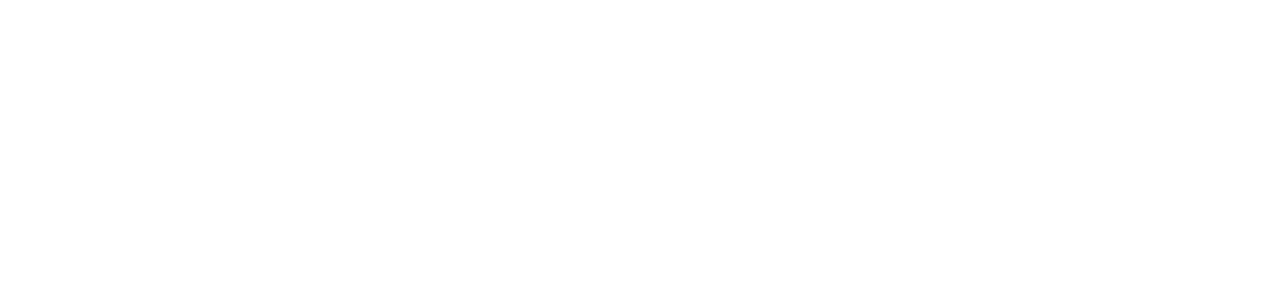
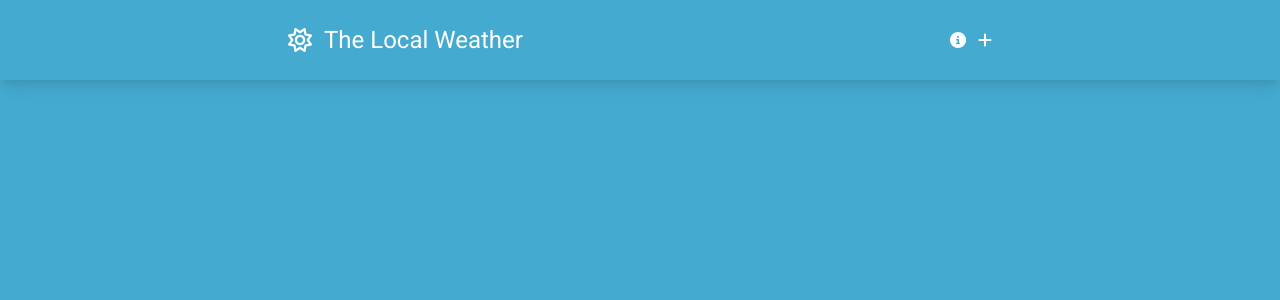
Before and after one commit to PatrikasDapsys/WeatherApp, a Vue app: page / in a window 1280 px wide. Shown: the top 300 px of the page. Built offline with nearby package versions, Linux system fonts and the light colour scheme.

Commit message:
Navigation bar

```diff
--- a/index.html
+++ b/index.html
@@ -10,6 +10,13 @@
       href="https://fonts.googleapis.com/css2?family=Roboto:wght@300;400;500;700&display=swap"
       rel="stylesheet"
     />
+    <link
+      rel="stylesheet"
+      href="https://cdnjs.cloudflare.com/ajax/libs/font-awesome/6.4.2/css/all.min.css"
+      integrity="sha512-z3gLpd7yknf1YoNbCzqRKc4qyor8gaKU1qmn+CShxbuBusANI9QpRohGBreCFkKxLhei6S9CQXFEbbKuqLg0DA=="
+      crossorigin="anonymous"
+      referrerpolicy="no-referrer"
+    />
     <title>Vite App</title>
   </head>
   <body>
--- a/package.json
+++ b/package.json
@@ -16,6 +16,7 @@
     "autoprefixer": "^10.4.16",
     "postcss": "^8.4.30",
     "tailwind": "^4.0.0",
+    "tailwindcss": "^3.3.3",
     "vite": "^4.4.9"
   }
 }
--- a/src/App.vue
+++ b/src/App.vue
@@ -1,15 +1,13 @@
 <template>
-  <div>
+  <div class="flex flex-col min-h-screen font-Roboto bg-weather-primary">
+    <SiteNavigation />
     <RouterView />
   </div>
 </template>
 
 <script setup>
-import { RouterView } from 'vue-router';
-
-
+import { RouterView } from "vue-router";
+import SiteNavigation from "./components/SiteNavigation.vue";
 </script>
 
-<style lang="scss" scoped>
-
-</style>
+<style lang="scss" scoped></style>
--- /dev/null
+++ b/src/components/SiteNavigation.vue
@@ -0,0 +1,26 @@
+<template>
+  <header class="sticky top-0 bg-weather-primary shadow-lg">
+    <nav
+      class="container flex flex-col sm:flex-row items-center gap-4 text-white py-6"
+    >
+      <RouterLink :to="{ name: 'home' }">
+        <div class="flex items-center gap-3">
+          <i class="fa-regular fa-sun text-2xl"> </i>
+          <p class="text-2xl">The Local Weather</p>
+        </div>
+      </RouterLink>
+      <div class="flex gap-3 flex-1 justify-end">
+        <i
+          class="fa-solid fa-circle-info text-xlduration-150 cursor-pointer hover:text-weather-secondary"
+        ></i>
+        <i
+          class="fa-solid fa-plus text-xlduration-150 cursor-pointer hover:text-weather-secondary"
+        ></i>
+      </div>
+    </nav>
+  </header>
+</template>
+
+<script setup>
+import { RouterLink } from "vue-router";
+</script>
--- a/tailwind.config.js
+++ b/tailwind.config.js
@@ -3,7 +3,7 @@
   theme: {
     extend: {
       colors: {
-        "weather-primary": "#00668A",
+        "weather-primary": "#44aacf",
         "weather-secondary": "#004E71",
       },
     },
```
Also changed, not shown: 1 other file (tests, documents, lock files or other folders).
